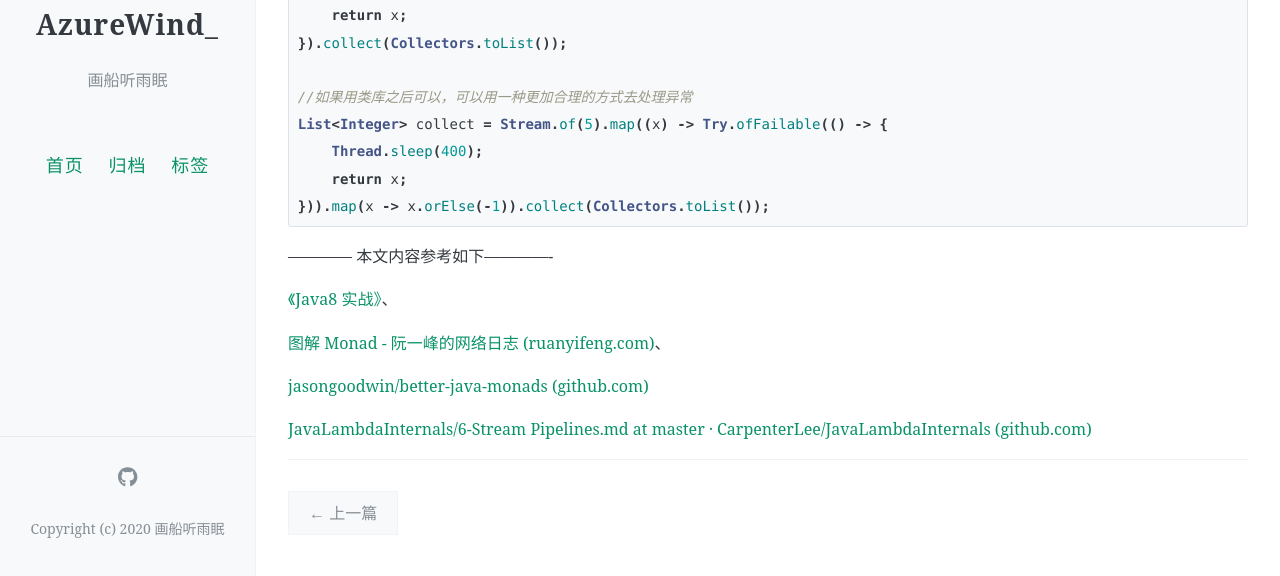
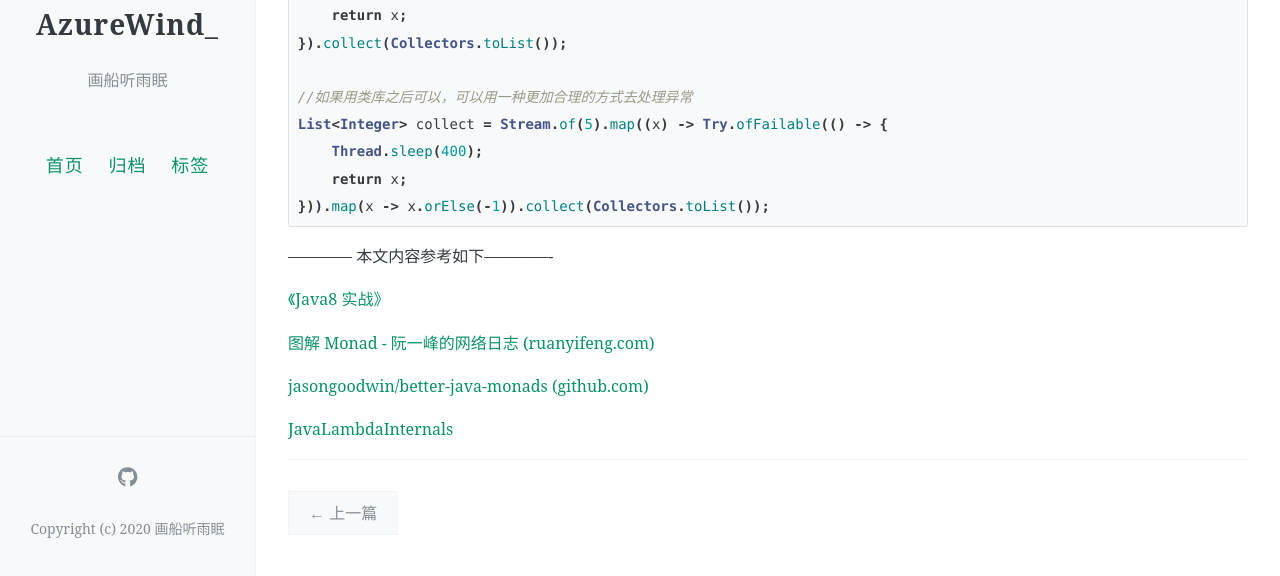
Before and after one commit to poison0/poison0.github.io, a Jekyll site: the page built from _posts/2021-07-31-javaStream.markdown, in a window 1280 px wide and 900 px high, scrolled down 12236 px, cut to the strip 324-900 px from the top of the window. Built offline with Jekyll 4.4.1, drawn with Linux system fonts in a browser that asks for light colours; comment, search, counter and statistics services are not loaded.

Commit message:
stream api

```diff
--- a/_posts/2021-07-31-javaStream.markdown
+++ b/_posts/2021-07-31-javaStream.markdown
@@ -517,10 +517,10 @@ List<Integer> collect = Stream.of(5).map((x) -> Try.ofFailable(() -> {
 
 ------------ 本文内容参考如下-------------
 
-[《Java8 实战》]([Java 8实战 (豆瓣) (douban.com)](https://book.douban.com/subject/26772632/))、
+[《Java8 实战》](https://book.douban.com/subject/26772632/)
 
-[图解 Monad - 阮一峰的网络日志 (ruanyifeng.com)](https://www.ruanyifeng.com/blog/2015/07/monad.html)、
+[图解 Monad - 阮一峰的网络日志 (ruanyifeng.com)](https://www.ruanyifeng.com/blog/2015/07/monad.html)
 
 [jasongoodwin/better-java-monads (github.com)](https://github.com/jasongoodwin/better-java-monads)
 
-[JavaLambdaInternals/6-Stream Pipelines.md at master · CarpenterLee/JavaLambdaInternals (github.com)](https://github.com/CarpenterLee/JavaLambdaInternals/blob/master/6-Stream Pipelines.md)
+[JavaLambdaInternals](https://github.com/CarpenterLee/JavaLambdaInternals/blob/master/6-Stream%20Pipelines.md)
```
